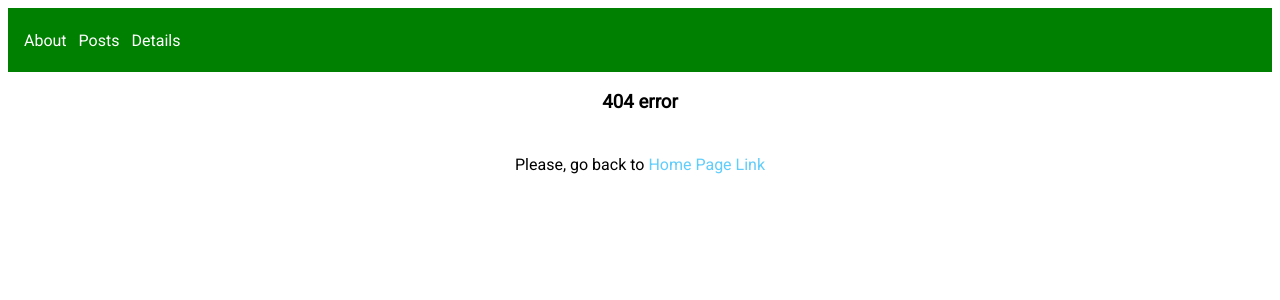
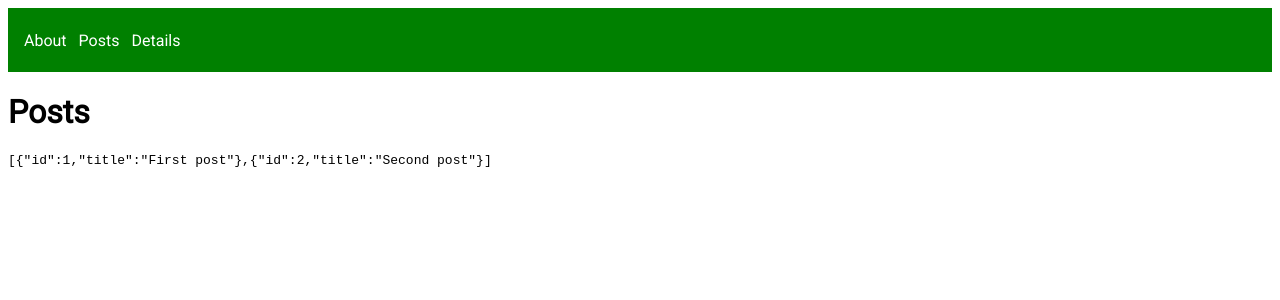
Before and after one commit to alexandr-sm-d/next, a Next.js app: page /posts in a window 1280 px wide. Before the commit this address had no page. Shown: the top 300 px of the page. Built offline with nearby package versions, Linux system fonts and the light colour scheme; data requests are answered from the project's data file.

Commit message:
connected json-server

```diff
--- /dev/null
+++ b/db.json
@@ -0,0 +1,6 @@
+{
+  "posts": [
+    {"id" :  1, "title":  "First post"},
+    {"id" :  2, "title":  "Second post"}
+  ]
+}
--- a/package.json
+++ b/package.json
@@ -6,7 +6,9 @@
     "dev": "next dev",
     "build": "next build",
     "start": "next start",
-    "lint": "next lint"
+    "lint": "next lint",
+    "mock": "json-server -w db.json -p 4200 -d 600",
+    "serve": "concurrently \"npm run dev\"  \"npm run mock\""
   },
   "dependencies": {
     "next": "12.3.1",
@@ -15,6 +17,7 @@
     "sass": "^1.55.0"
   },
   "devDependencies": {
+    "concurrently": "^7.4.0",
     "eslint": "8.24.0",
     "eslint-config-next": "12.3.1"
   }
--- /dev/null
+++ b/pages/posts/index.js
@@ -0,0 +1,24 @@
+import MainLayout from "../../layouts/MainLayout";
+import {useEffect, useState} from "react";
+
+export default function Posts() {
+    const [posts, setPosts] = useState([])
+    const loadData = async () => {
+        const response = await fetch('http://localhost:4200/posts')
+        const data = await response.json()
+        setPosts(data)
+    }
+
+    useEffect(() => {
+        loadData()
+    }, [])
+
+    return (
+        <MainLayout title={'All posts'}>
+            <h1>Posts</h1>
+            <pre>
+                {JSON.stringify(posts)}
+            </pre>
+        </MainLayout>
+    )
+}
```
Also changed, not shown: 1 other file (tests, documents, lock files or other folders).
